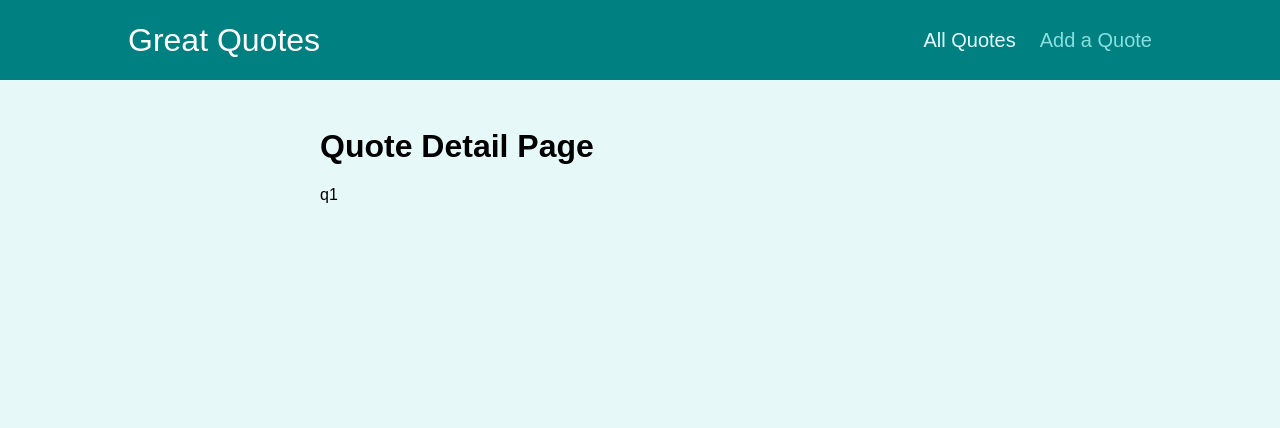
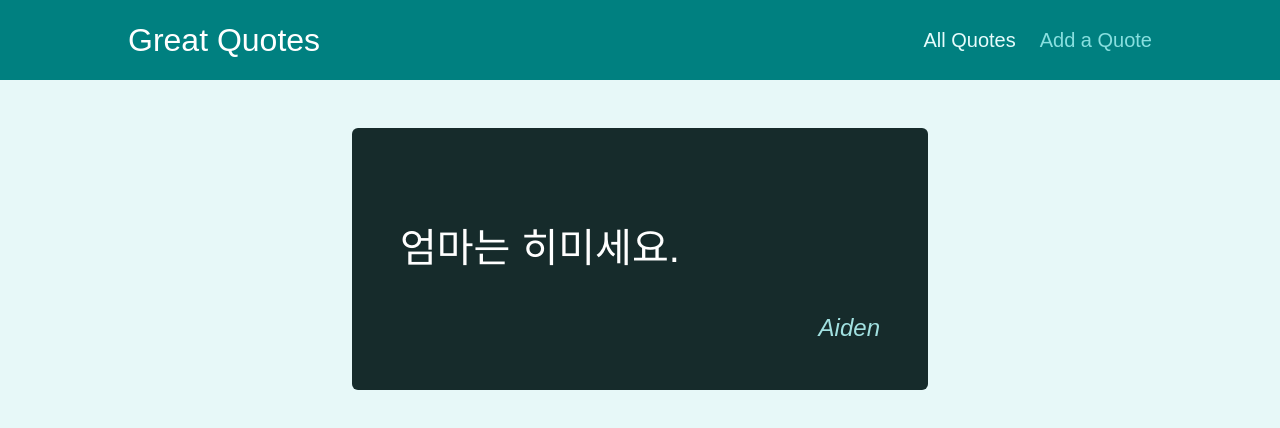
Before and after one commit to sioksohn/react-router-dom, a React (Create React App) app: page /quotes/q1 in a window 1280 px wide. Shown: the top 428 px of the page. Built offline with nearby package versions, Linux system fonts and the light colour scheme.

Commit message:
Apply HighlightedQuote to show Quote detail

```diff
--- a/src/pages/AllQuotes.tsx
+++ b/src/pages/AllQuotes.tsx
@@ -1,6 +1,6 @@
 import QuoteList from "../components/quotes/QuoteList";
 
-const DUMMY_QUOTES = [
+export const DUMMY_QUOTES = [
   { id: "q1", author: "Aiden", text: "엄마는 히미세요." },
   { id: "q2", author: "Brandon", text: "I love you most!" },
 ];
--- a/src/pages/QuoteDetail.tsx
+++ b/src/pages/QuoteDetail.tsx
@@ -1,6 +1,9 @@
 import { Fragment } from "react";
 import { useParams, Route } from "react-router-dom";
+
 import Comments from "../components/comments/Comments";
+import HighlightedQuote from "../components/quotes/HighlightedQuote";
+import { DUMMY_QUOTES } from "./AllQuotes";
 
 type QuoteParam = {
   quoteId: string;
@@ -8,10 +11,13 @@
 
 const QuoteDetail = () => {
   const { quoteId } = useParams<QuoteParam>();
+  const quote = DUMMY_QUOTES.find((quote) => quote.id === quoteId);
+  if (!quote) {
+    return <p>No quote found!</p>;
+  }
   return (
     <Fragment>
-      <h1>Quote Detail Page</h1>
-      <p>{quoteId}</p>
+      <HighlightedQuote text={quote.text} author={quote.author} />
       <Route path={`/quotes/${quoteId}/comments`}>
         <Comments />
       </Route>
```
